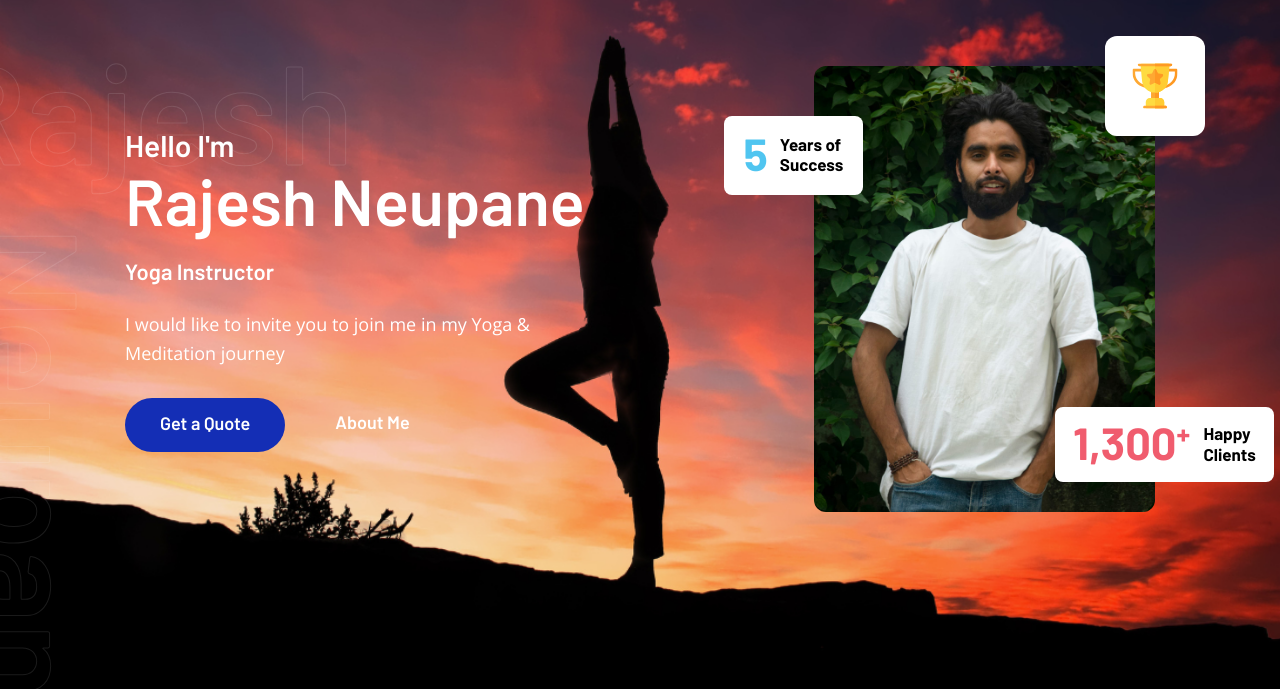
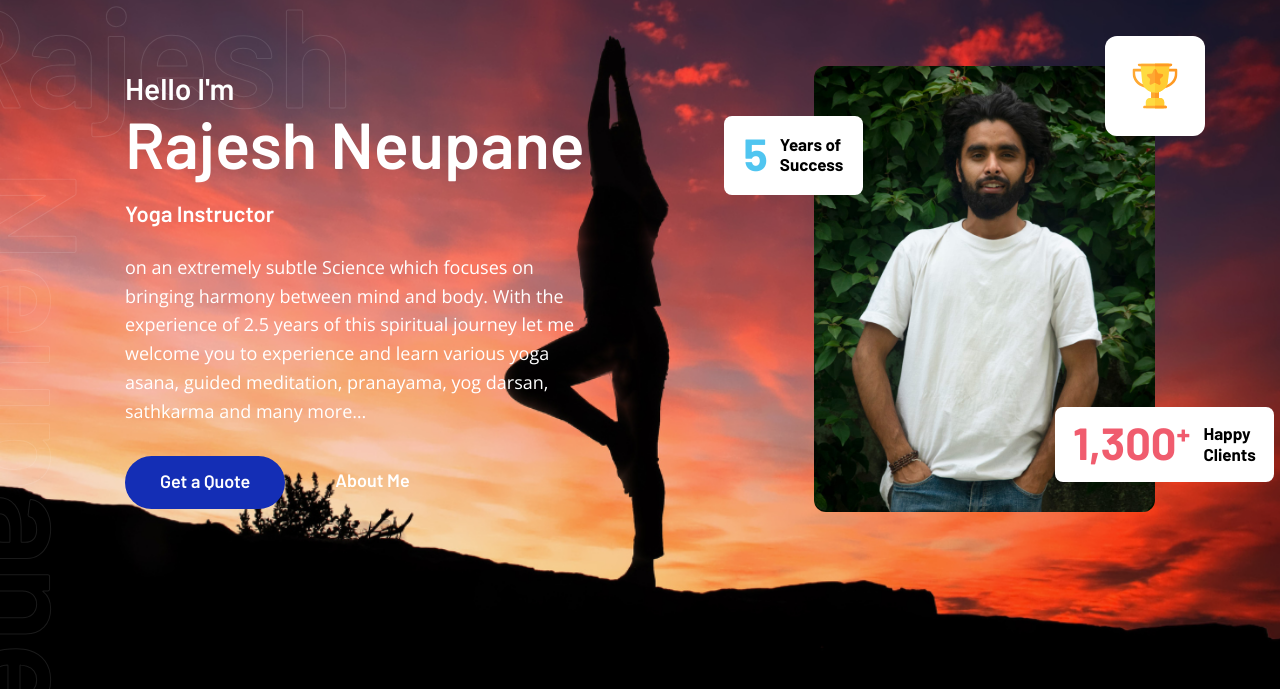
Before and after one commit to rajeshneuapne/portfoliiowebsite, a plain HTML site: page index.html in a window 1280 px wide. Shown: the part 111-802 px from the top of the page. Drawn offline with nearby package versions, Linux system fonts and the light colour scheme; no server answers.

Commit message:
Update index.html

```diff
--- a/index.html
+++ b/index.html
@@ -108,7 +108,7 @@
 								<h3 class="hello">Hello I'm</h3>
 								<h3 class="name">Rajesh Neupane</h3>
 								<h3 class="job">Yoga Instructor</h3>
-								<p class="text">I would like to invite you to join me in my Yoga & 	Meditation journey</p>
+								<p class="text">on an extremely subtle Science which focuses on bringing harmony between mind and body. With the experience of 2.5 years of this spiritual journey let me welcome you to experience and learn various yoga asana, guided meditation, pranayama, yog darsan, sathkarma and many more…</p>
 								<div class="buttons">
 									<div class="devman_tm_button">
 										<a class="anchor" href="#contact">Get a Quote</a>
```
